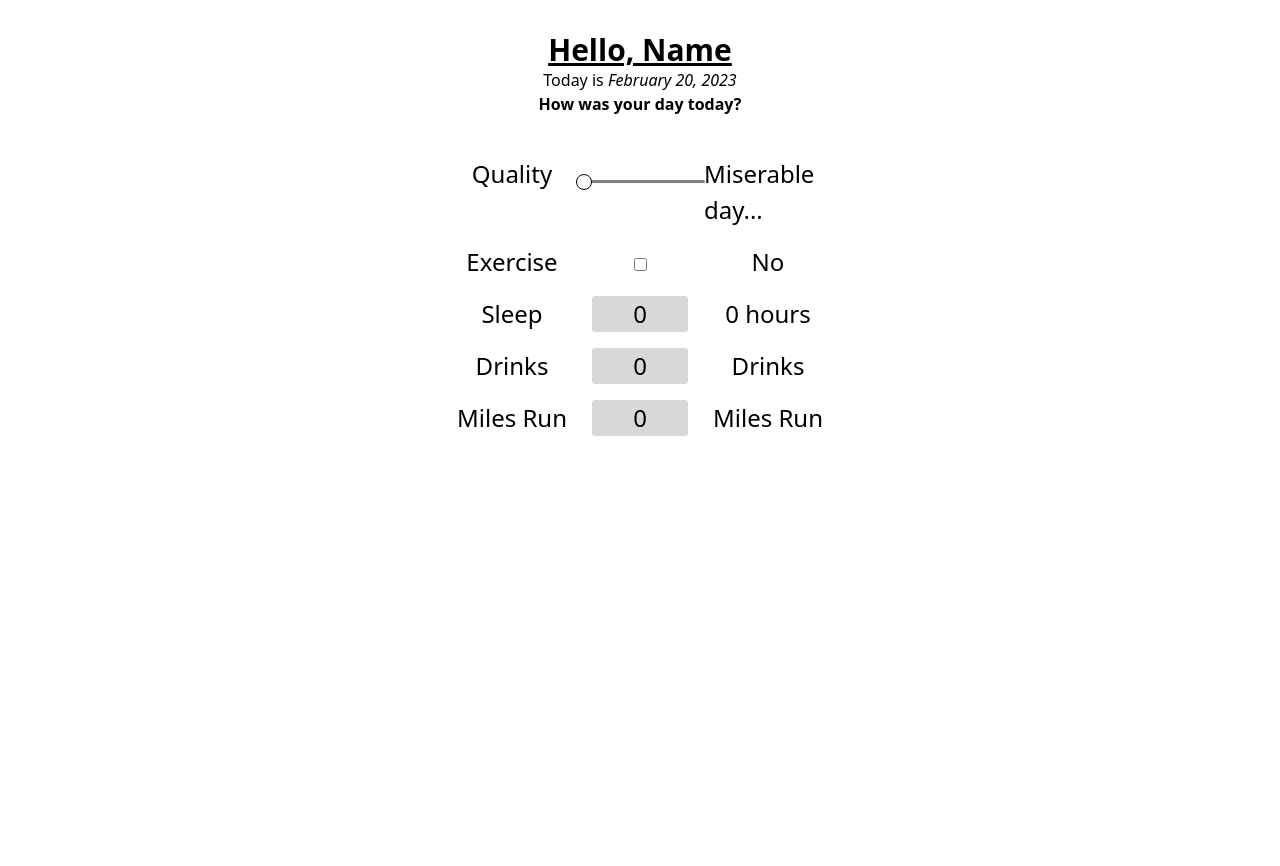
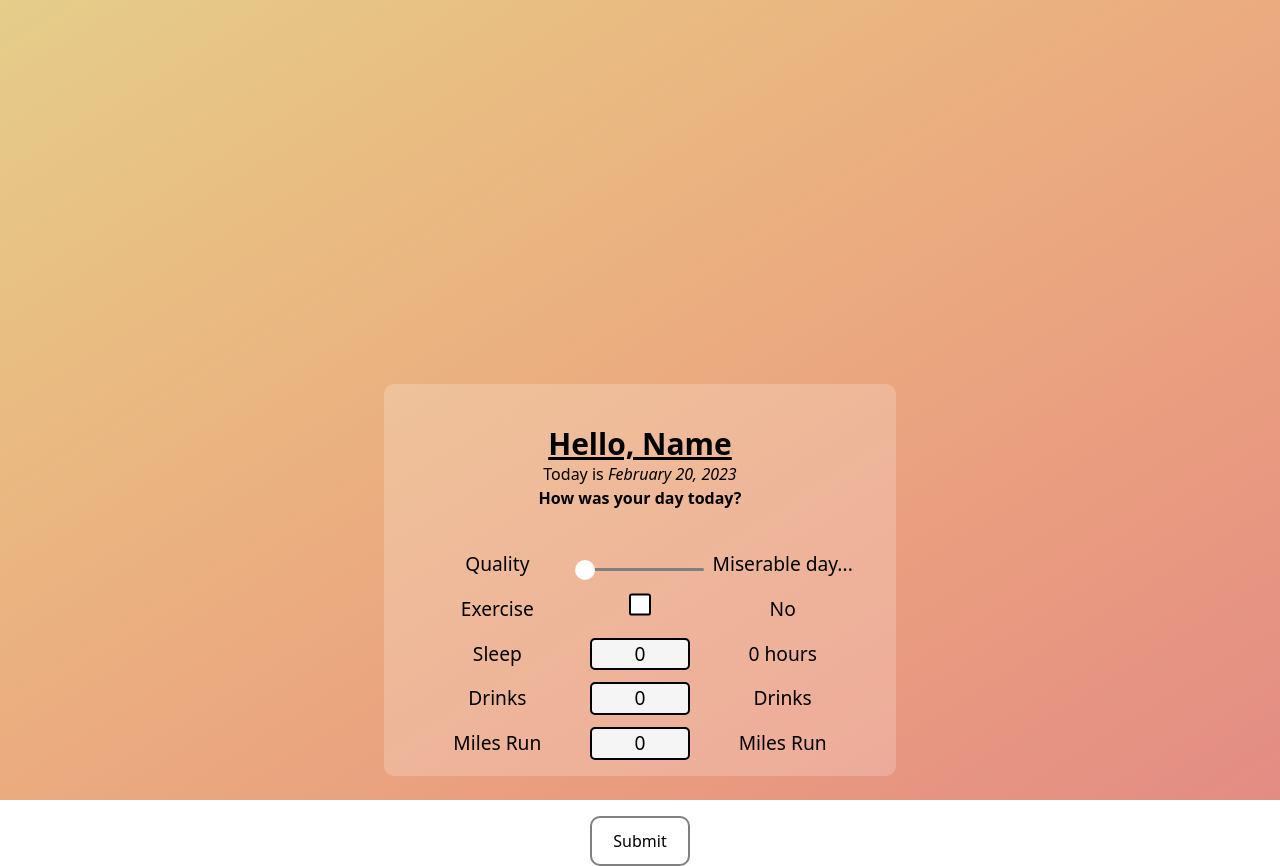
Before and after one commit to Pawtang/sunny-front, a React (Create React App) app in the folder Sunny/: page /day in a window 1280 px wide. Before the commit the page ends 800 px from the top, so only its background shows below. Built offline with nearby package versions, Linux system fonts and the light colour scheme.

Commit message:
playing with css

```diff
--- a/Sunny/src/components/Day.tsx
+++ b/Sunny/src/components/Day.tsx
@@ -10,11 +10,15 @@ const Day: FunctionComponent = () => {
   // const [dailyRating, setDailyRating] = useState(0);
 
   return (
-    <div className="Day">
-      <div className="container mx-auto p-4 mt-4">
-        <div className="mx-auto">
-          <h1 className="text-3xl font-bold underline center">Hello, Name</h1>
-          <h2 className="center">
+    <div className="Day h-screen">
+      <div className="container h-96 spacer"></div>
+      <div className="journal max-w-lg mx-auto">
+        <div className="container mx-auto p-4 mt-4 ">
+          <div className="mx-auto ">
+            <h1 className="text-3xl font-bold underline center ">
+              Hello, Name
+            </h1>
+            <h2 className="center ">
               Today is <i>{today.format("MMMM DD, YYYY")}</i>
             </h2>
             <h2 className="center">
@@ -23,7 +27,7 @@ const Day: FunctionComponent = () => {
           </div>
           {/* <h2>{dailyRating}</h2> */}
         </div>
-      <div className="rating-inputs container mx-auto mt-4 max-w-md">
+        <div className="rating-inputs container mx-auto mt-4 max-w-lg">
           <RangeRating value="Quality"></RangeRating>
           <BooleanRating value="Exercise"></BooleanRating>
           <NumberRating value="Sleep"></NumberRating>
@@ -31,6 +35,10 @@ const Day: FunctionComponent = () => {
           <NumberRating value="Miles Run"></NumberRating>
         </div>
       </div>
+      <div className="container submit mx-auto flex flex-col items-center m-10">
+        <button className=" btn-submit">Submit</button>
+      </div>
+    </div>
   );
 };
 
--- a/Sunny/src/styles/App.css
+++ b/Sunny/src/styles/App.css
@@ -33,13 +33,12 @@ input[type="range"]::-webkit-slider-runnable-track {
 input[type="range"]::-webkit-slider-thumb {
   -webkit-appearance: none; /* Override default look */
   appearance: none;
-  margin-top: -6px; /* Centers thumb on the track */
+  margin-top: -8px; /* Centers thumb on the track */
 
   /*custom styles*/
   background-color: #ffffff;
-  height: 1rem;
-  width: 1rem;
-  border: 1px solid black;
+  height: 1.25rem;
+  width: 1.25rem;
   border-radius: 1rem;
   transition: 0.2s all;
 }
@@ -47,17 +46,52 @@ input[type="range"]::-webkit-slider-thumb {
 input[type="range"]::-webkit-slider-thumb:hover {
   -webkit-appearance: none; /* Override default look */
   transition: 0.2s all;
-  height: 1.5rem;
-  width: 1.5rem;
-  margin-top: -10px;
+  /* background-color: rgb(230, 230, 230); */
+  box-shadow: 0px 0px 10px 0px rgba(255, 253, 253, 1);
+}
+
+input[type="range"]::-webkit-slider-thumb:active {
+  transition: 0.2s all;
 }
 
 .num-input {
   text-align: center;
+  outline: solid 2px black;
 }
 
 .center {
   text-align: center;
+}
+
+#inputBool {
+  /* Removing */
+  -webkit-appearance: none;
+  appearance: none;
+  background-color: #fff;
+  margin: 0;
+  /* Adding */
+  font: inherit;
+  color: currentColor;
+  width: 1.15em;
+  height: 1.15em;
+  border: 0.15em solid currentColor;
+  border-radius: 0.15em;
+  transform: translateY(-0.075em);
+  display: grid;
+  place-content: center;
+}
+
+#inputBool::before {
+  content: "";
+  width: 0.65em;
+  height: 0.65em;
+  transform: scale(0);
+  transition: 50ms transform;
+  box-shadow: inset 1em 1em black;
+}
+
+#inputBool:checked::before {
+  transform: scale(1);
 }
 
 input::-webkit-outer-spin-button,
@@ -66,10 +100,63 @@ input::-webkit-inner-spin-button {
 }
 
 input[type="number"] {
-  background-color: rgb(216, 216, 216);
+  background-color: rgb(245, 245, 245);
   border-radius: 3px;
 }
 
 .rating-inputs {
-  font-size: 1.5em;
+  font-size: 1.2em;
 }
+
+.journal {
+  border-radius: 10px;
+  background-color: rgba(255, 255, 255, 0.2);
+  padding: 10px;
+  outline: solid 0px rgba(255, 255, 255, 0.4);
+  transition: all 0.3s;
+  /* Later, the gradient color should change with the time of the day */
+}
+
+.journal:hover {
+  background-color: rgba(255, 255, 255, 0.4);
+  outline: solid 20px rgba(255, 255, 255, 0.4);
+  transition: all 0.3s;
+  border-radius: 20px;
+  translate: 0 -10px;
+}
+
+.Day {
+  background-image: linear-gradient(
+    to right bottom,
+    #e5cd8a,
+    #e9bc82,
+    #ebab7f,
+    #e99b80,
+    #e38c84
+  );
+}
+
+.btn-submit {
+  width: 100px;
+  height: 50px;
+  border: 2px solid gray;
+  border-radius: 10px;
+  background-color: rgba(255, 255, 255, 0.5);
+  outline: 0px solid white;
+}
+
+.btn-submit:hover {
+  background-color: white;
+  transition: all 0.2s;
+  outline: 0px solid white;
+  /* translate: 0 -2px; */
+  /* box-shadow: 0 5px 10px rgba(0, 0, 0, 0.2); */
+}
+
+.btn-submit:active {
+  /* outline: 10px solid white; */
+  transition: all 0.2s;
+  translate: 0 0px;
+  box-shadow: none;
+  outline: 10px solid white;
+}
```
Also changed, not shown: 1 other file (tests, documents, lock files or other folders). Lines whose indentation alone changed are shown as unchanged.
